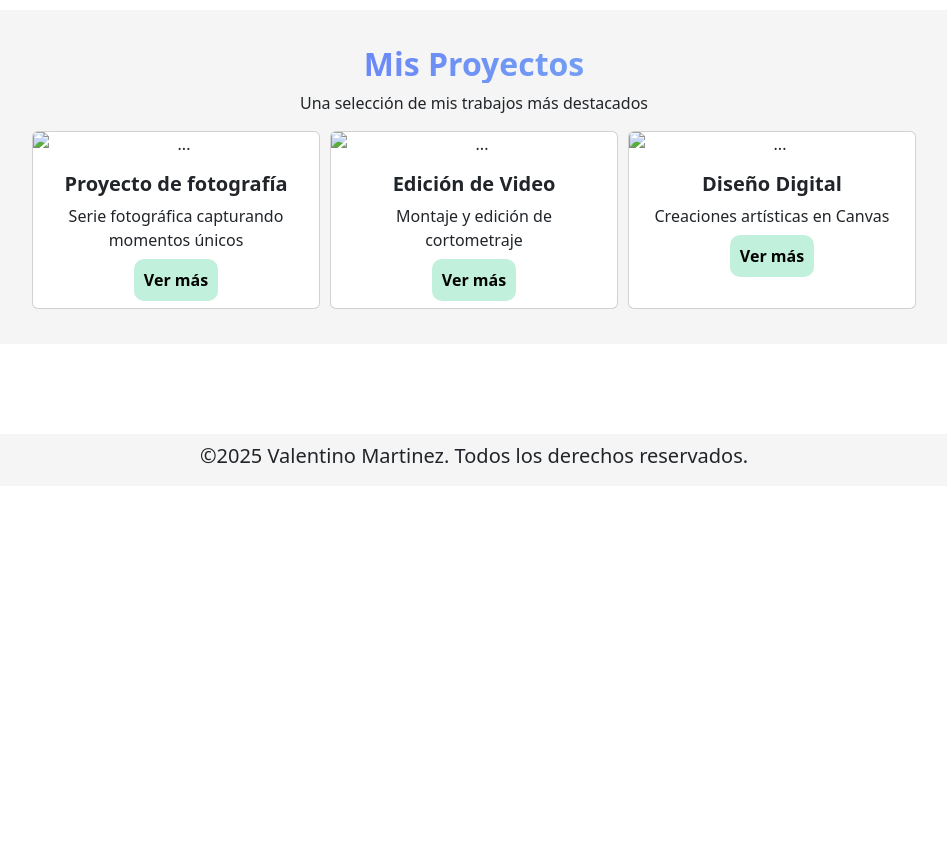
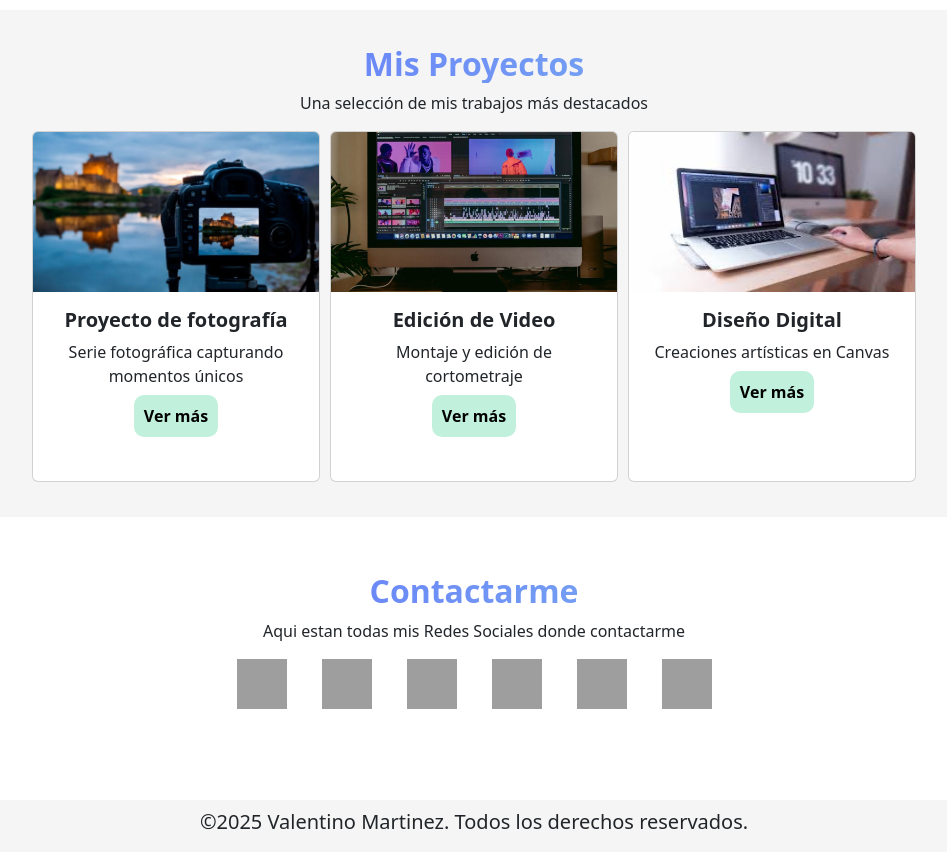
Before and after one commit to Pfranco231/Portfolio-valen, a website: page index.html in a window 1280 px wide. Shown: the part 1300-2152 px from the top of the page, without its empty margins (166-1113 px from the left). Before the commit the page ends 1786 px from the top, so only its background shows below. Drawn offline with nearby package versions, Linux system fonts and the light colour scheme; grey boxes are pictures that could not be loaded.

Commit message:
beta version v1.7

```diff
--- a/css/style.css
+++ b/css/style.css
@@ -19,8 +19,34 @@ li{
 }
 
 .boton{
-    padding: 10px;
+    padding-top: 10px;
+    padding-bottom: 10px;
+    padding-right: 10px;
+    padding-left: 10px;
+    transition: 0.3s;
     border-radius: 10px;
+}
+.boton:hover{
+    padding-top: 10px;
+    padding-bottom: 10px;
+    padding-right: 15px;
+    padding-left: 15px;
+    transition: 0.3s;
+    border-radius: 10px;
+}
+
+.card{
+    min-height: 351px;
+}
+
+.img-about-me{
+    height: 500px;
+    transition: 0.5s;
+}
+
+.img-about-me:hover{
+    height: 510px;
+    transition: 0.5s;
 }
 
 .degrand-blue{
@@ -47,15 +73,6 @@ li{
     transition: 0.5s;
     border-radius: 20px;
     text-align: center;
-}
-
-.background-welcome:hover{
-    background-color: white;
-    padding: 25px;
-    transition: 0.5s;
-    border-radius: 20px;
-    text-align: center;
-
 }
 
 .allura-regular {
@@ -126,6 +143,7 @@ li{
     align-items: center;
     gap: 20px;
     margin-top: 75px;
+    flex-wrap: wrap;
 }
 
 .about-me img{
@@ -146,9 +164,11 @@ li{
     display: flex;
     justify-content: center;
     gap: 10px;
+    flex-wrap: wrap;
 }
 
 
+@media(max-width: 1023px) {
     footer{
         background-color: #F5F5F5;
         padding-top: 10px;
@@ -156,13 +176,45 @@ footer{
         padding-left: 10px;
         padding-right: 10px;
         text-align: center;
-    margin-top: 90px;
+        margin-top: 120px;
+    }
+}
+@media(min-width: 1024px) {
+    footer{
+        background-color: #F5F5F5;
+        padding-top: 10px;
+        padding-bottom: 10px;
+        padding-left: 10px;
+        padding-right: 10px;
+        text-align: center;
+        position: absolute;
+        top: 2100px;
+        width: 100%;
+    }
 }
 
 
 .skils{
     display: flex;
+    flex-wrap: wrap;
 }
+
+.contact{
+    margin-top: 55px;
+}
+
+.img-social img{
+    height: 50px;
+    width: 50px;
+    transition: 0.5s;
+}
+
+.img-social img:hover{
+    height: 60px;
+    width: 60px;
+    transition: 0.5s;
+}
+
 
 /* Circulos */
 
--- a/index.html
+++ b/index.html
@@ -6,6 +6,7 @@
     <title>Bootstrap demo</title>
     <link href="https://cdn.jsdelivr.net/npm/bootstrap@5.3.3/dist/css/bootstrap.min.css" rel="stylesheet" integrity="sha384-QWTKZyjpPEjISv5WaRU9OFeRpok6YctnYmDr5pNlyT2bRjXh0JMhjY6hW+ALEwIH" crossorigin="anonymous">
     <link rel="stylesheet" href="css/style.css">
+    <link href="https://unpkg.com/aos@2.3.1/dist/aos.css" rel="stylesheet">
     <style>
         @import url('https://fonts.googleapis.com/css2?family=Allura&display=swap');
     </style>
@@ -14,7 +15,7 @@
     <header></header>
     <main>
         <div class="welcome">
-            <div class="background-welcome">
+            <div class="background-welcome" data-aos="fade-up" data-aos-duration="1500">
                 <h1 class="degrand-blue"><strong>Valentino Martinez</strong></h1>
                 <h2 class="allura-regular">Editor y Fotógrafo</h2>
                 <p>Apasionado por capturar momentos <br>y crear historias visuales únicas</p>
@@ -26,8 +27,8 @@
         </div>
 
 
-        <div class="about-me">
-          <img src="imgs/about-me.jpg" alt="" height="500px">
+        <div class="about-me" data-aos="fade-up" data-aos-duration="500">
+          <img src="imgs/about-me.jpg" alt="" height="500px" class="img-about-me">
           <div>
             <h2 class="degrand-blue"><strong>Sobre Mí</strong></h2>
             <p>Desde joven, me cautivó el mundo de la edición y la fotografía. Mi pasión por <br> capturar momentos y transformarlos en historias visuales me ha llevado a <br> especializarme en herramientas como Premiere y Canvas, mientras exploro <br> constantemente nuevas formas de expresión creativa con Photoshop.</p>
@@ -79,12 +80,12 @@
         </div>
 
 
-        <div class="proyects">
+        <div class="proyects" data-aos="fade-up" data-aos-duration="500">
           <h2 class="degrand-blue"><strong>Mis Proyectos</strong></h2>
           <p>Una selección de mis trabajos más destacados</p>
           <div class="card-container">
             <div class="card" style="width: 18rem;">
-              <img src="..." class="card-img-top" alt="...">
+              <img src="imgs/fotos-cards/fotos.jpg" class="card-img-top" alt="..." height="160px">
               <div class="card-body">
                 <h5 class="card-title"><strong>Proyecto de fotografía</strong></h5>
                 <p class="card-text">Serie fotográfica capturando momentos únicos</p>
@@ -92,7 +93,7 @@
               </div>
             </div>
             <div class="card" style="width: 18rem;">
-              <img src="..." class="card-img-top" alt="...">
+              <img src="imgs/fotos-cards/computadora-editando.jpg" class="card-img-top" alt="..." height="160px">
               <div class="card-body">
                 <h5 class="card-title"><strong>Edición de Video</strong></h5>
                 <p class="card-text">Montaje y edición de cortometraje</p>
@@ -100,7 +101,7 @@
               </div>
             </div>
             <div class="card" style="width: 18rem;">
-              <img src="..." class="card-img-top" alt="...">
+              <img src="imgs/fotos-cards/photoshop.jpg" class="card-img-top" alt="..." height="160px">
               <div class="card-body">
                 <h5 class="card-title"><strong>Diseño Digital</strong></h5>
                 <p class="card-text">Creaciones artísticas en Canvas</p>
@@ -114,7 +115,39 @@
 
 
 
-        <div class="contact"></div>
+        <div class="contact" data-aos="fade-up" data-aos-duration="500">
+          <center>
+            <h2 class="degrand-blue"><strong>Contactarme</strong></h2>
+            <p>Aqui estan todas mis Redes Sociales donde contactarme</p>
+
+            <div style="display: flex; justify-content: center; gap: 35px; flex-wrap: wrap;">
+              <a href="" class="img-social">
+                <img width="50" height="50" src="https://img.icons8.com/ios/50/whatsapp--v1.png" alt="whatsapp--v1"/>
+
+              </a>
+              <a href="" class="img-social">
+                <img width="50" height="50" src="https://img.icons8.com/ios/50/instagram-new--v1.png" alt="instagram-new--v1"/>
+
+              </a>
+              <a href="" class="img-social">
+                <img width="50" height="50" src="https://img.icons8.com/ios/100/tiktok--v1.png" alt="tiktok--v1"/>
+
+              </a>
+              <a href="" class="img-social">
+                <img width="50" height="50" src="https://img.icons8.com/ios/100/youtube-play--v1.png" alt="youtube-play--v1"/>
+
+              </a>
+              <a href="" class="img-social">
+                <img width="50" height="50" src="https://img.icons8.com/ios/100/telegram.png" alt="telegram"/>
+
+              </a>
+              <a href="" class="img-social">
+                <img width="50" height="50" src="https://img.icons8.com/ios/100/mail.png" alt="mail"/>
+
+              </a>
+            </div>
+          </center>
+        </div>
 
 
 
@@ -125,6 +158,11 @@
     <footer>
         <h5>©2025 Valentino Martinez. Todos los derechos reservados.</h5>
     </footer>
+    <script src="https://unpkg.com/aos@2.3.1/dist/aos.js"></script>
+    <!-- <script src="js/index.js"></script> -->
     <script src="https://cdn.jsdelivr.net/npm/bootstrap@5.3.3/dist/js/bootstrap.bundle.min.js" integrity="sha384-YvpcrYf0tY3lHB60NNkmXc5s9fDVZLESaAA55NDzOxhy9GkcIdslK1eN7N6jIeHz" crossorigin="anonymous"></script>
+    <script>
+      AOS.init();
+    </script>
   </body>
 </html>
```
Also changed, not shown: imgs/fotos-cards/computadora-editando.jpg (added), imgs/fotos-cards/fotos.jpg (added), imgs/fotos-cards/photoshop.jpg (added). Lines whose indentation alone changed are shown as unchanged.
